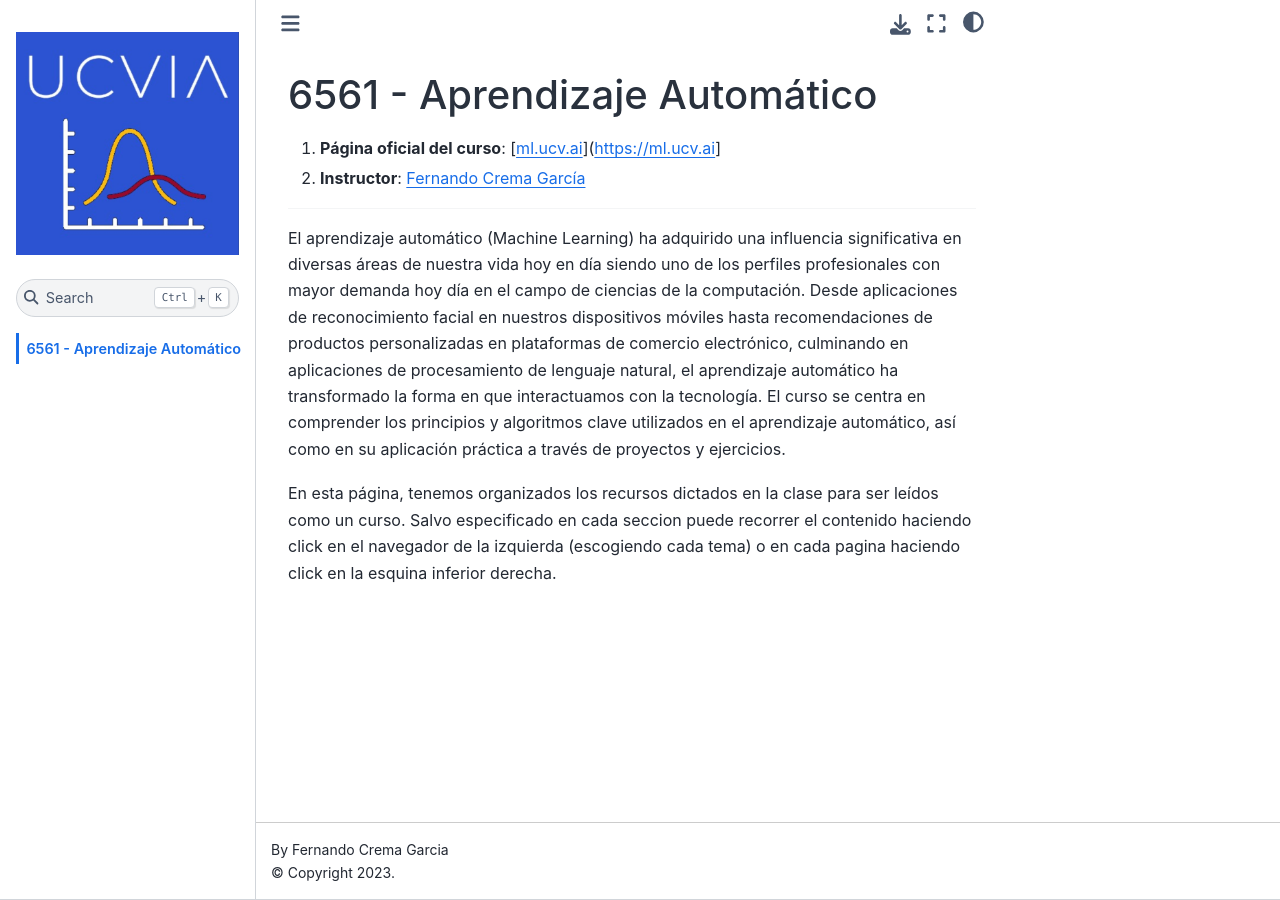
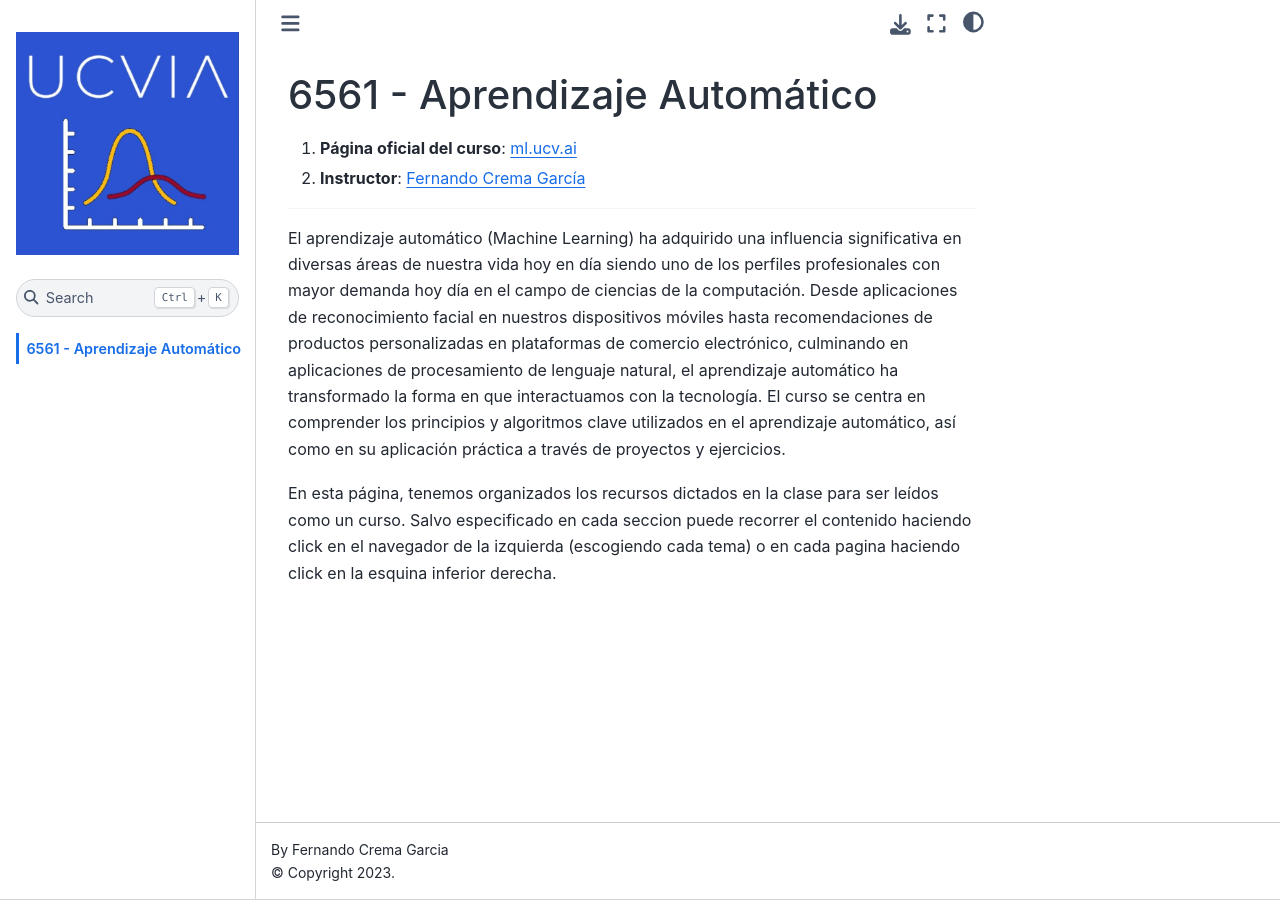
Before and after one commit to ucvia/ml-book, a Jupyter Book: the page built from intro.md, in a window 1280 px wide. Built offline with Jupyter Book 1.0.4 settings and Sphinx 7.4.7 and the Sphinx Book theme 1.1.4, drawn with Linux system fonts in a browser that asks for light colours; pages that are not in the unit, such as notebooks, are missing from menus.

Commit message:
Update intro.md

```diff
--- a/intro.md
+++ b/intro.md
@@ -1,6 +1,6 @@
 # 6561 - Aprendizaje Automático
 
-1. **Página oficial del curso**: [ml.ucv.ai](https://ml.ucv.ai]
+1. **Página oficial del curso**: [ml.ucv.ai](https://ml.ucv.ai)
 1. **Instructor**: [Fernando Crema García](https://ml.ucv.ai/contacto)
 
 ---
```
